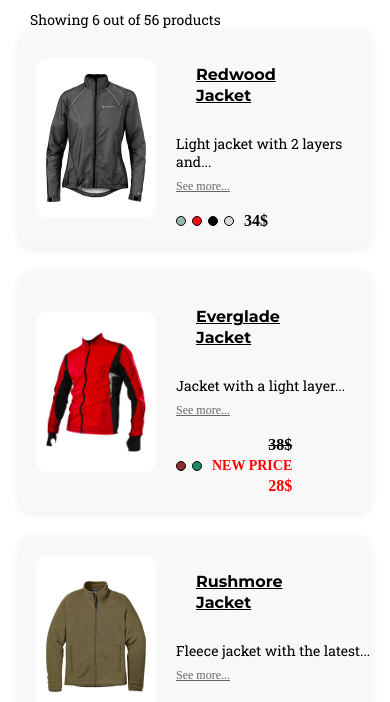
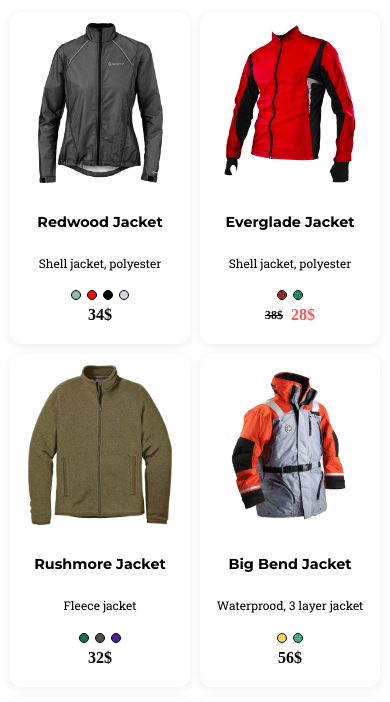
Before and after one commit to Tunegj/Html-CSS-ToneGjerde, a plain HTML site: page products.html in a window 390 px wide. Shown: the part 325-1027 px from the top of the page. Drawn offline with Linux system fonts and the light colour scheme.

Commit message:
added media query changes for product cards on productPage

```diff
--- a/products.html
+++ b/products.html
@@ -69,7 +69,7 @@
         </select>
       </div>
       <!-- Filter må være avkryssbar, Sort by kan du bare velge en -->
-      <p>Showing 6 out of 56 products</p>
+      <p class="page-status">Showing 6 out of 56 products</p>
 
       <div class="product-grid">
         <!-- Redwood Jacket -->
@@ -85,7 +85,8 @@
             <a href="ProductDetails.html" class="product-details"
               >Redwood Jacket</a
             >
-            <p>Light jacket with 2 layers and...</p>
+            <p class="desktop-description">Light jacket with 2 layers and...</p>
+            <p class="mobile-description">Shell jacket, polyester</p>
             <a href="ProductDetails.html" class="see-more">See more...</a>
             <div class="price-dot">
               <div class="color-dots">
@@ -112,7 +113,8 @@
             <a href="ProductDetails.html" class="product-details"
               >Everglade Jacket</a
             >
-            <p>Jacket with a light layer...</p>
+            <p class="desktop-description">Jacket with a light layer...</p>
+            <p class="mobile-description">Shell jacket, polyester</p>
             <a href="ProductDetails.html" class="see-more">See more...</a>
             <div class="price-dot">
               <div class="color-dots">
@@ -141,7 +143,8 @@
             <a href="ProductDetails.html" class="product-details"
               >Rushmore Jacket</a
             >
-            <p>Fleece jacket with the latest...</p>
+            <p class="desktop-description">Fleece jacket with the latest...</p>
+            <p class="mobile-description">Fleece jacket</p>
             <a href="ProductDetails.html" class="see-more">See more...</a>
             <div class="price-dot">
               <div class="color-dots">
@@ -167,7 +170,8 @@
             <a href="ProductDetails.html" class="product-details"
               >Big Bend Jacket</a
             >
-            <p>Waterproof jacket for a sea...</p>
+            <p class="desktop-description">Waterproof jacket for a sea...</p>
+            <p class="mobile-description">Waterprood, 3 layer jacket</p>
             <a href="ProductDetails.html" class="see-more">See more...</a>
             <div class="price-dot">
               <div class="color-dots">
@@ -192,7 +196,8 @@
             <a href="ProductDetails.html" class="product-details"
               >Canyon Jacket</a
             >
-            <p>Waterproof jacket with the...</p>
+            <p class="desktop-description">Waterproof jacket with the...</p>
+            <p class="mobile-description">Waterproof, 2 layer jacket</p>
             <a href="ProductDetails.html" class="see-more">See more...</a>
             <div class="price-dot">
               <div class="color-dots">
@@ -221,7 +226,8 @@
             <a href="ProductDetails.html" class="product-details"
               >Katmai Jacket</a
             >
-            <p>3 layer jacket with the latest...</p>
+            <p class="desktop-description">3 layer jacket with the latest...</p>
+            <p class="mobile-description">Ski jacket</p>
             <a href="ProductDetails.html" class="see-more">See more...</a>
             <div class="price-dot">
               <div class="color-dots">
--- a/style.css
+++ b/style.css
@@ -239,10 +239,14 @@ footer a {
   margin: 40px 0 20px;
 }
 
-.products-page p {
+.desktop-description {
   font-family: "Roboto Slab", serif;
   font-size: 0.875rem;
   margin-left: 30px;
+}
+
+.mobile-description {
+  display: none;
 }
 
 .dropdown {
@@ -321,6 +325,7 @@ footer a {
   font-weight: bold;
   font-size: 1rem;
   color: #000;
+  white-space: nowrap;
 }
 
 .product-info a,
@@ -898,4 +903,145 @@ main success {
     background-repeat: no-repeat;
     background-size: cover;
   }
+
+  /* products main */
+
+  .products-page h1 {
+    font-size: 1.5rem;
+    text-align: center;
+    margin: 20px 0;
+  }
+
+  .dropdown {
+    display: flex;
+    align-items: center;
+    gap: 10px;
+    padding: 8px 8px;
+    background-color: #f1a208;
+    margin: 5px 0 15;
+  }
+
+  .dropdown select {
+    width: 120px;
+    font-size: 0.75rem;
+    font-family: "montserrat", sans-serif;
+  }
+
+  .page-status {
+    font-size: 0.75rem;
+    margin-left: 10px;
+  }
+
+  .product-grid {
+    grid-template-columns: repeat(2, 1fr);
+    gap: 10px;
+    padding: 0 10px 30px;
+    margin-top: 15px;
+    align-items: stretch;
+  }
+
+  .product {
+    height: 100%;
+    background-color: #fff;
+    border: 1px solid transparent;
+    transition: border 0.2s ease-in-out, box-shadow 0.2s ease-in-out;
+    display: flex;
+    flex-direction: column;
+    align-items: center;
+    padding: 10px;
+    text-align: center;
+  }
+
+  .product:active {
+    border: 2px solid #f1a208;
+    box-shadow: 0 0 8px rgba(0, 0, 0, 0.1);
+  }
+
+  .image-container {
+    width: 100%;
+    height: 160px;
+    display: flex;
+    align-items: center;
+    justify-content: center;
+    padding: 0;
+  }
+
+  .product-img {
+    width: auto;
+    height: 160px;
+    object-fit: contain;
+  }
+
+  .product-info {
+    flex: 1;
+    display: flex;
+    flex-direction: column;
+    justify-content: space-between;
+    padding: 10px 0 0;
+    align-items: center;
+    text-align: center;
+    gap: 4px;
+  }
+
+  .see-more {
+    display: none;
+  }
+
+  .product-details {
+    font-size: 0.9rem;
+    display: block;
+    white-space: nowrap;
+    width: 100%;
+    text-decoration: none;
+  }
+
+  .desktop-description {
+    display: none;
+  }
+
+  .mobile-description {
+    display: block;
+  }
+
+  .product-info p {
+    font-size: 0.75rem;
+  }
+
+  .price-dot {
+    min-height: 50px;
+    display: flex;
+    flex-direction: column;
+    justify-content: center;
+    gap: 5px;
+    align-items: center;
+  }
+
+  .price-info {
+    align-items: center;
+  }
+
+  .old-price {
+    font-size: 0.75rem;
+    display: flex;
+    flex-direction: column;
+    align-items: center;
+  }
+
+  .sale {
+    font-size: 1rem;
+    color: #f55;
+  }
+
+  .sale-pricing {
+    display: flex;
+    flex-direction: row;
+    align-items: center;
+    justify-content: flex-end;
+    gap: 8px;
+    flex-wrap: wrap;
+  }
+
+  .sale-pricing span {
+    display: none;
+  }
 }
```
